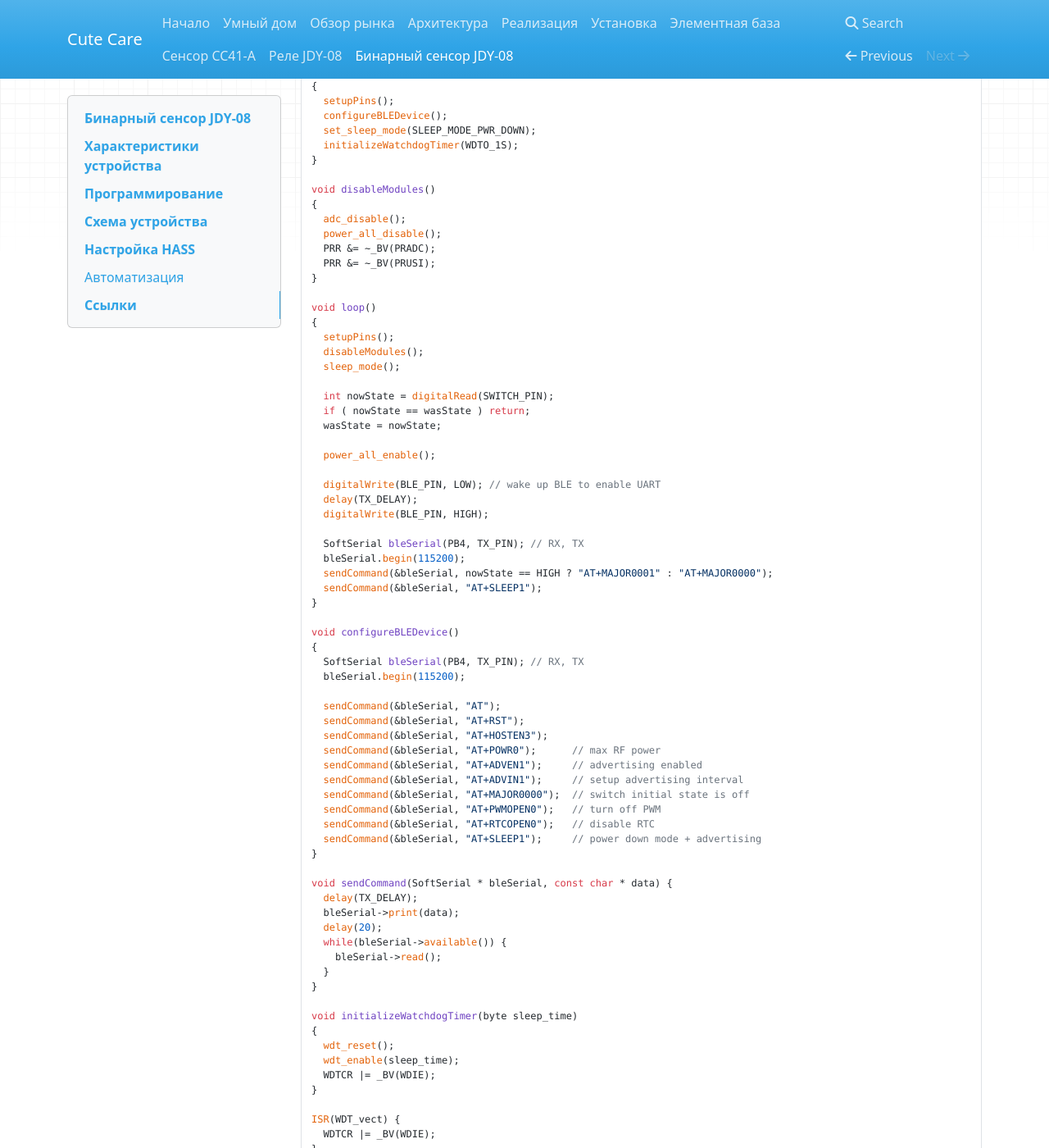
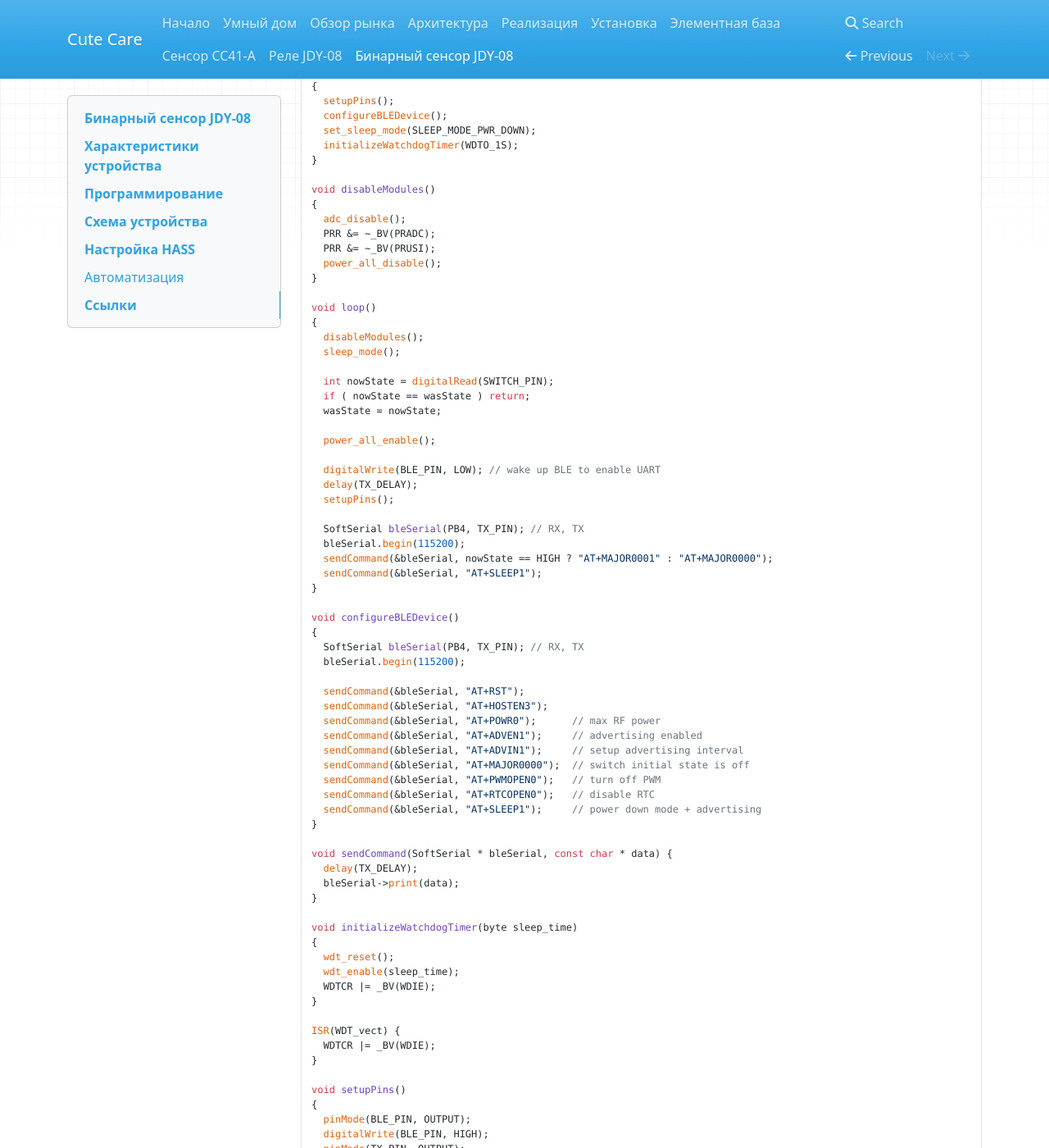
Before and after one commit to cutecare/cutecare-docs, an MkDocs documentation site: the page built from docs/Бинарный сенсор JDY-08.md, in a window 1280 px wide and 1400 px high, scrolled down 1836 px. Shown: the whole window at 82% size. Built offline with MkDocs 1.6.1, drawn with Linux system fonts in a browser that asks for light colours; nearby versions of some CDN libraries; old or Windows-style settings are respelled for this version of MkDocs; some of the changed text lies outside the part shown.

Commit message:
Update Бинарный сенсор JDY-08.md

````diff
--- a/docs/Бинарный сенсор JDY-08.md
+++ b/docs/Бинарный сенсор JDY-08.md
@@ -45,7 +45,7 @@
 #define BLE_PIN PB0
 #define TX_PIN PB1
 #define SWITCH_PIN PB2
-#define TX_DELAY 125
+#define TX_DELAY 150
 
 int wasState = LOW;
 
@@ -79,7 +78,7 @@ void loop()
 
   digitalWrite(BLE_PIN, LOW); // wake up BLE to enable UART
   delay(TX_DELAY);
-  digitalWrite(BLE_PIN, HIGH);
+  setupPins();
 
   SoftSerial bleSerial(PB4, TX_PIN); // RX, TX
   bleSerial.begin(115200);
@@ -92,7 +91,6 @@ void configureBLEDevice()
   SoftSerial bleSerial(PB4, TX_PIN); // RX, TX
   bleSerial.begin(115200);
 
-  sendCommand(&bleSerial, "AT");
   sendCommand(&bleSerial, "AT+RST");
   sendCommand(&bleSerial, "AT+HOSTEN3");
   sendCommand(&bleSerial, "AT+POWR0");      // max RF power
@@ -107,10 +105,6 @@ void configureBLEDevice()
 void sendCommand(SoftSerial * bleSerial, const char * data) {
   delay(TX_DELAY);
   bleSerial->print(data);
-  delay(20);
-  while(bleSerial->available()) {
-    bleSerial->read();
-  }
 }
 
 void initializeWatchdogTimer(byte sleep_time)
@@ -130,9 +124,12 @@ void setupPins()
   digitalWrite(BLE_PIN, HIGH);
   pinMode(TX_PIN, OUTPUT);
   digitalWrite(TX_PIN, LOW);
-  pinMode(SWITCH_PIN,INPUT);
+  pinMode(A1,INPUT);
+  analogWrite(A1, 0);
   pinMode(A2,INPUT);
+  analogWrite(A2, 0);
   pinMode(A3,INPUT);
+  analogWrite(A3, 0);
 }
 ```
 
````
Also changed, not shown: other parts of docs/Бинарный сенсор JDY-08.md (+1 -2 lines).
